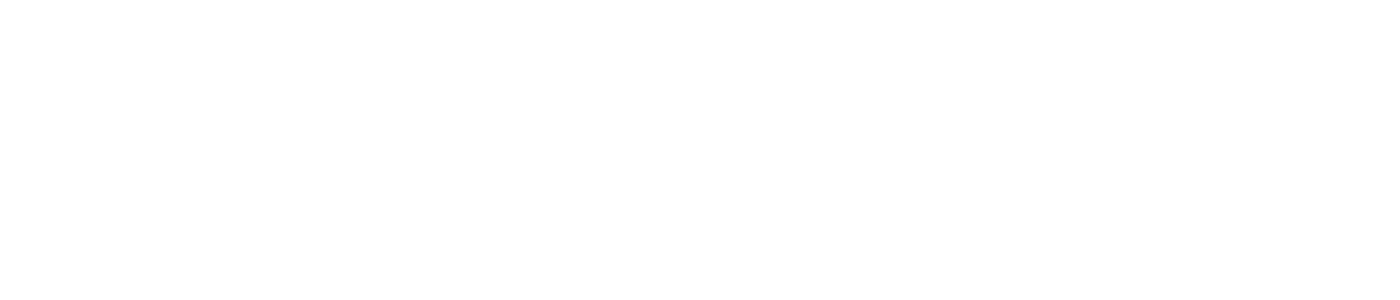
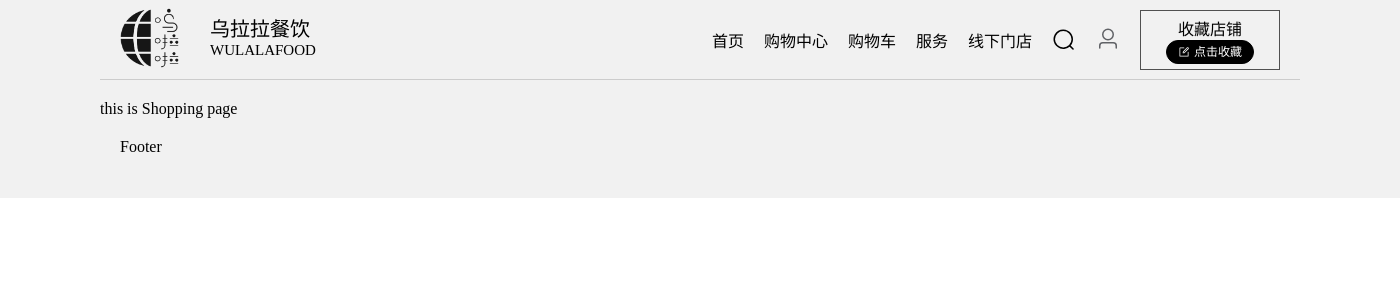
Before and after one commit to bo-ddd/wulala-restaurant-pc, a Vue app: page /shoppingDetalis in a window 1280 px wide. Before the commit this address had no page. Shown: the top 300 px of the page, 1400 px wide, since content can reach past the window. Built offline with nearby package versions, Linux system fonts and the light colour scheme.

Commit message:
增加商品详情页面

```diff
--- a/src/router/index.ts
+++ b/src/router/index.ts
@@ -11,10 +11,10 @@
       component: Layout,
       children: [
         {
-          path:'/shoppercar',
-          name:'shoppercar',
-          component:() => import("@/views/ShopperCar/shopperCar.vue")
-        },{
+          path: '/shoppercar',
+          name: 'shoppercar',
+          component: () => import("@/views/ShopperCar/shopperCar.vue")
+        }, {
           path: '/',
           name: 'home',
           component: Home,
@@ -22,14 +22,18 @@
           path: '/mall',
           name: 'mall',
           component: () => import("@/views/Mall/MallPage.vue"),
-        },{
-          path:'/settlement',
-          name:'settlement',
-          component:()=>import("@/views/ShopperCar/Settlement.vue")
+        }, {
+          path: '/settlement',
+          name: 'settlement',
+          component: () => import("@/views/ShopperCar/Settlement.vue")
         }, {
           path: '/classify',
           name: 'classify',
           component: () => import("@/views/classify/Classify.vue"),
+        }, {
+          path: '/shoppingDetalis',
+          name: 'shoppingDetalis',
+          component: () => import("@/views/shoppingDetails/ShoppingDetalis.vue"),
         }
       ]
     }, {
--- a/src/views/Mall/MallPage.vue
+++ b/src/views/Mall/MallPage.vue
@@ -11,7 +11,7 @@
         </div>
         <div class="minsu-ls-view clearfix">
             <div class="products" style="display: flex;">
-                <div class="minsu-item active" v-for="(item, index) in bomtxt" :key="index">
+                <div class="minsu-item " v-for="(item, index) in bomtxt" :key="index" @click='toShoppingDetails(item)'>
                     <div class="product-card-header"><img class="product-img" :src="item.bannerUrl" alt=""></div>
                     <div>
                         <span class="food-name">{{ item.foodName }}</span>
@@ -31,17 +31,17 @@
 <script setup lang="ts">
 import { ref } from 'vue'
 import { getCategoryListApi, gatFoodListApi } from '@/api/api'
+import { useRouter } from 'vue-router'
 let tapli: any = ref()
 let idxon = ref(0)
 let bomtxt: any = ref({})
+let router = useRouter()
 getCategoryListApi({}).then(res => {
     tapli.value = res.data
     gatFoodListApi({
         categoryId: tapli.value[0].id
     }).then(res => {
         bomtxt.value = res.data.list
-        console.log(res.data.list);
-
     })
 })
 const tapqie = (index: number, el: any) => {
@@ -51,6 +51,16 @@
         bomtxt.value = res.data.list
     })
     idxon.value = index
+}
+
+const toShoppingDetails = (item: any) => {
+    router.push({
+        name: 'shoppingDetalis',
+        query: {
+            shoppingDetalisId: item.foodId
+        }
+    })
+
 }
 </script>
 
@@ -63,7 +73,8 @@
     color: #fff;
     border-top-right-radius: 5px;
     border-top-left-radius: 5px;
-    background: linear-gradient(to right, rgb(250, 60, 104) 2%, rgb(254, 70, 77) 97%) rgb(250, 60, 104);
+    /* background: linear-gradient(to right, rgb(250, 60, 104) 2%, rgb(254, 70, 77) 97%) rgb(250, 60, 104); */
+    background-color: #222222;
 }
 
 ul {
@@ -186,7 +197,12 @@
     color: #FF6600;
     font-size: 14px;
 }
-.product-info{
+
+.product-info {
     padding-bottom: 20px;
 }
+
+.on {
+    color: #409eff;
+}
 </style>
--- a/src/views/classify/Classify.vue
+++ b/src/views/classify/Classify.vue
@@ -47,8 +47,6 @@
 </script>
 
 <style scoped >
-
-
 .tapbox {
     width: 100%;
     margin: 0 auto;
--- /dev/null
+++ b/src/views/shoppingDetails/ShoppingDetalis.vue
@@ -0,0 +1,12 @@
+<template>
+    <div>
+        this is Shopping page
+    </div>
+</template>
+<script setup lang="ts">
+// shoppingDetalisId 商品信息 Id  路由传参
+
+</script>
+<style scoped>
+
+</style>
```
